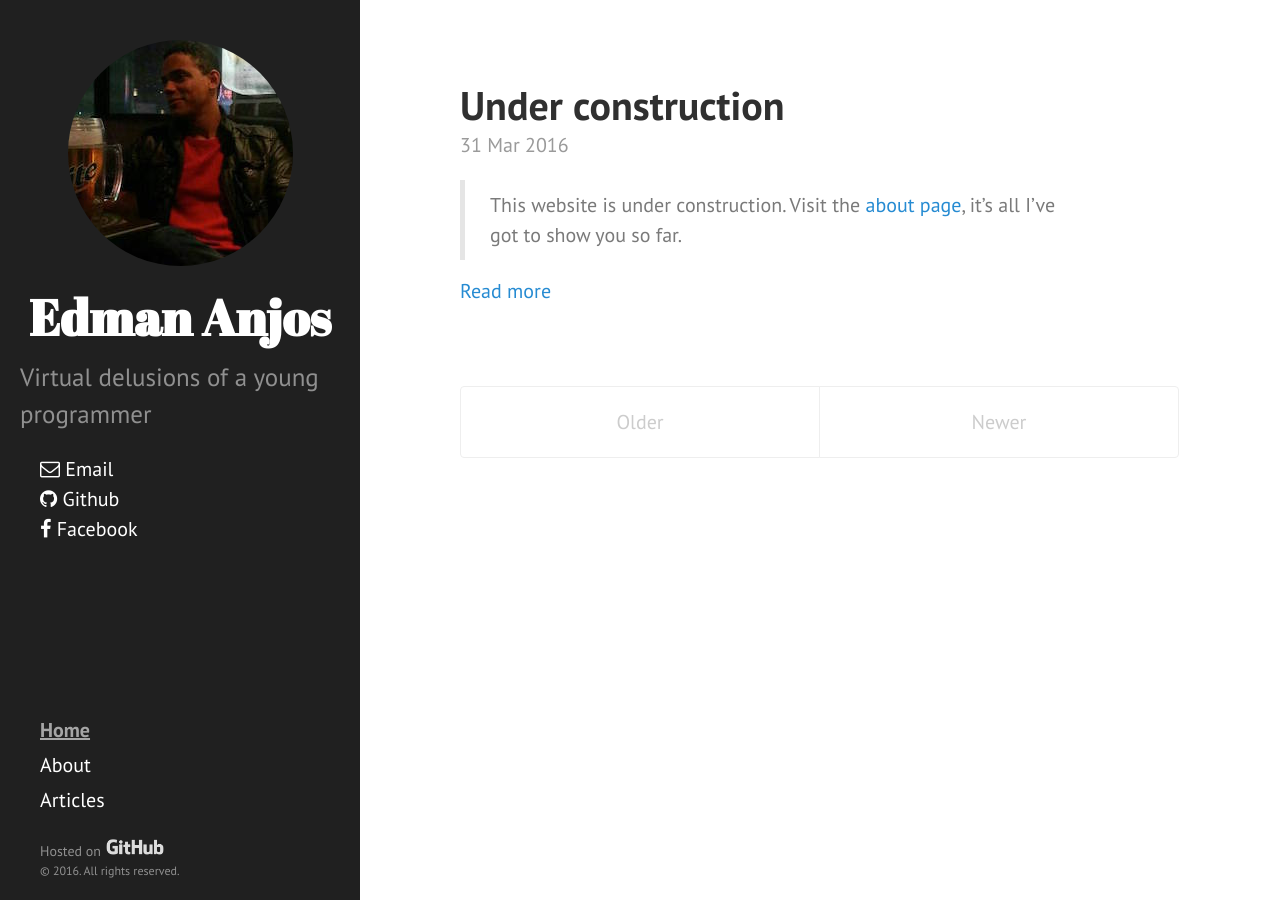
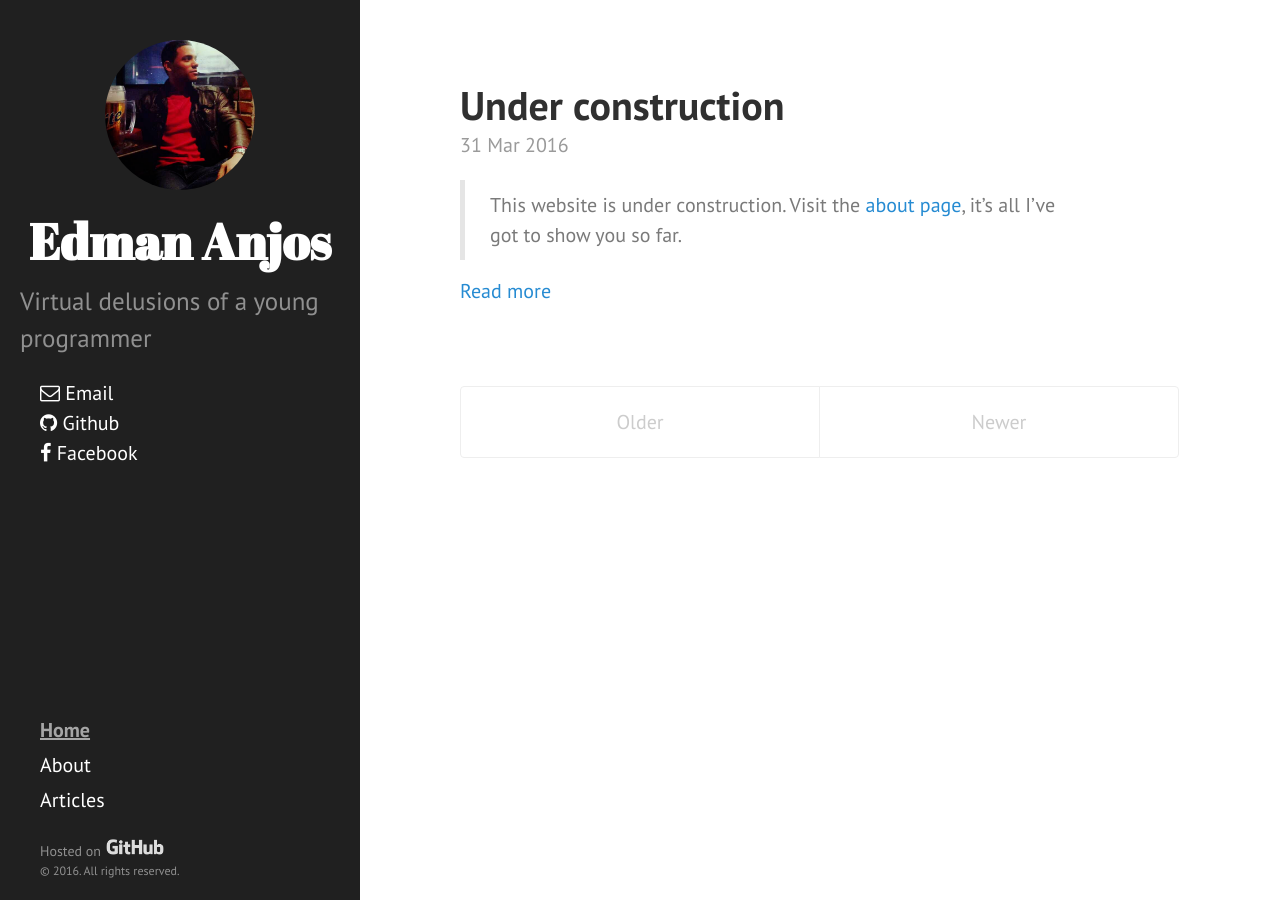
Before and after one commit to edman/edman.github.io, a Jekyll site: the page built from index.html, in a window 1280 px wide. Built offline with Jekyll 4.4.1, drawn with Linux system fonts in a browser that asks for light colours; nearby versions of some CDN libraries; the list of posts is cut into pages by our own code.

Commit message:
Update sidebar photo.

```diff
--- a/_includes/sidebar.html
+++ b/_includes/sidebar.html
@@ -3,7 +3,7 @@
     <div class="sidebar-about">
       <h1>
         <a href="{{ site.baseurl }}">
-          <img class="img-circle centralized" src="/assets/photo.jpg"/ alt="Edman's photo"/>
+          <img class="img-circle centralized" src="/assets/photo.png"/ alt="Edman's photo" width=150/>
           {{ site.title }}
         </a>
       </h1>
```
Also changed, not shown: assets/photo.jpg (deleted), assets/photo.png (added).
